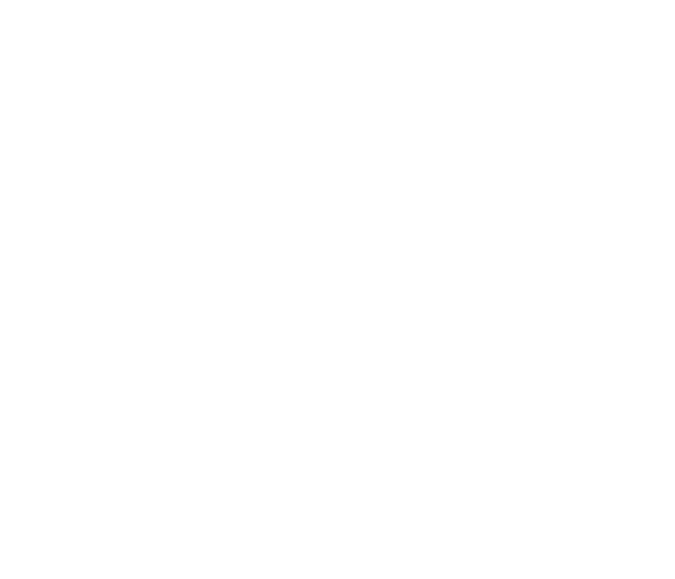
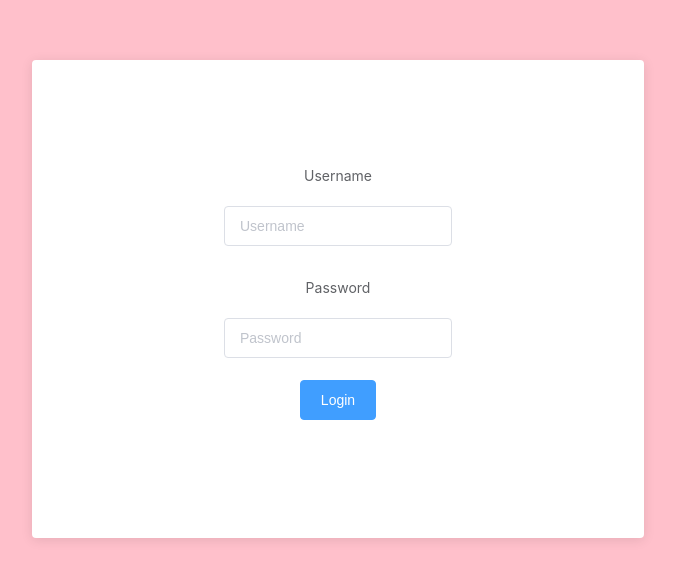
Before and after one commit to narisasingngam/stale-grade-frontend, a Nuxt app: page /login in a window 1280 px wide. Before the commit this address had no page. Shown: the part 101-680 px from the top of the page, without its empty margins (302-977 px from the left). Built offline with nearby package versions, Linux system fonts and the light colour scheme.

Commit message:
Login finish!!!!!!!

```diff
--- /dev/null
+++ b/layouts/login.vue
@@ -0,0 +1,5 @@
+<template>
+  <div>
+    <nuxt />
+  </div>
+</template>
--- a/nuxt.config.js
+++ b/nuxt.config.js
@@ -20,6 +20,9 @@
    ** Customize the progress-bar color
    */
   loading: { color: '#fff' },
+  router: {
+    middleware: ['auth']
+  },
 
   /*
    ** Global CSS
@@ -36,8 +39,12 @@
    */
   modules: [
     // Doc: https://axios.nuxtjs.org/usage
-    '@nuxtjs/axios'
+    '@nuxtjs/axios',
+    '@nuxtjs/auth'
   ],
+  auth: {
+    watchLoggedIn: true
+  },
   /*
    ** Axios module configuration
    */
--- a/pages/index.vue
+++ b/pages/index.vue
@@ -29,7 +29,8 @@
 export default {
   components: {
     Logo
-  }
+  },
+  auth: false
 }
 </script>
 
--- /dev/null
+++ b/pages/login.vue
@@ -0,0 +1,58 @@
+<template>
+  <section class="container">
+    <el-form ref="form" :model="form" label-position="top">
+      <el-form-item label="Username">
+        <el-input v-model="form.username" placeholder="Username"></el-input>
+      </el-form-item>
+      <el-form-item label="Password">
+        <el-input
+          v-model="form.password"
+          placeholder="Password"
+          show-password
+        ></el-input>
+      </el-form-item>
+      <el-form-item>
+        <el-button type="primary" @click="onSubmit">Login</el-button>
+      </el-form-item>
+    </el-form>
+  </section>
+</template>
+
+<script>
+export default {
+  layout: 'login',
+  data() {
+    return {
+      form: {
+        username: '',
+        password: ''
+      }
+    }
+  },
+  methods: {
+    onSubmit() {
+      this.$router.push({ name: 'index' })
+    }
+  }
+}
+</script>
+
+<style lang="scss" scoped>
+.container {
+  margin: 0 auto;
+  min-height: 100vh;
+  display: flex;
+  justify-content: center;
+  align-items: center;
+  text-align: center;
+
+  background: pink;
+}
+
+.el-form {
+  padding: 6em 12em;
+  background: white;
+  border-radius: 4px;
+  box-shadow: 0 2px 12px 0 rgba(0, 0, 0, 0.1);
+}
+</style>
```
Also changed, not shown: package.json (+5 -2 lines), store/index.js (added), 1 other file (tests, documents, lock files or other folders).
